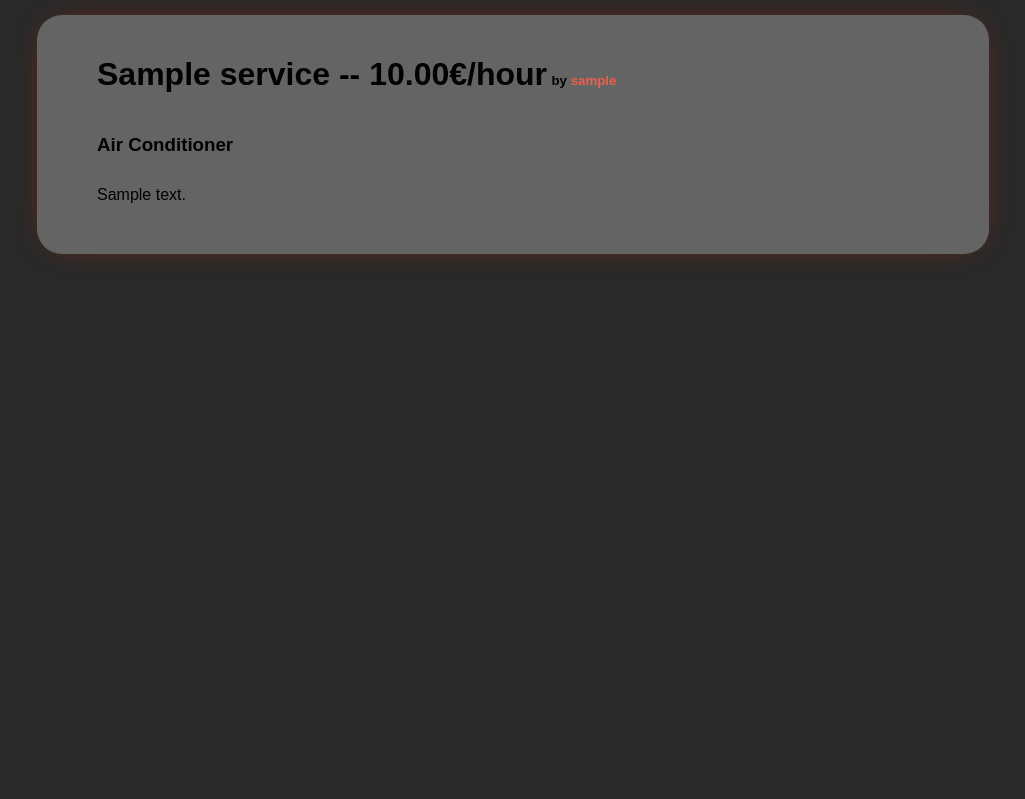
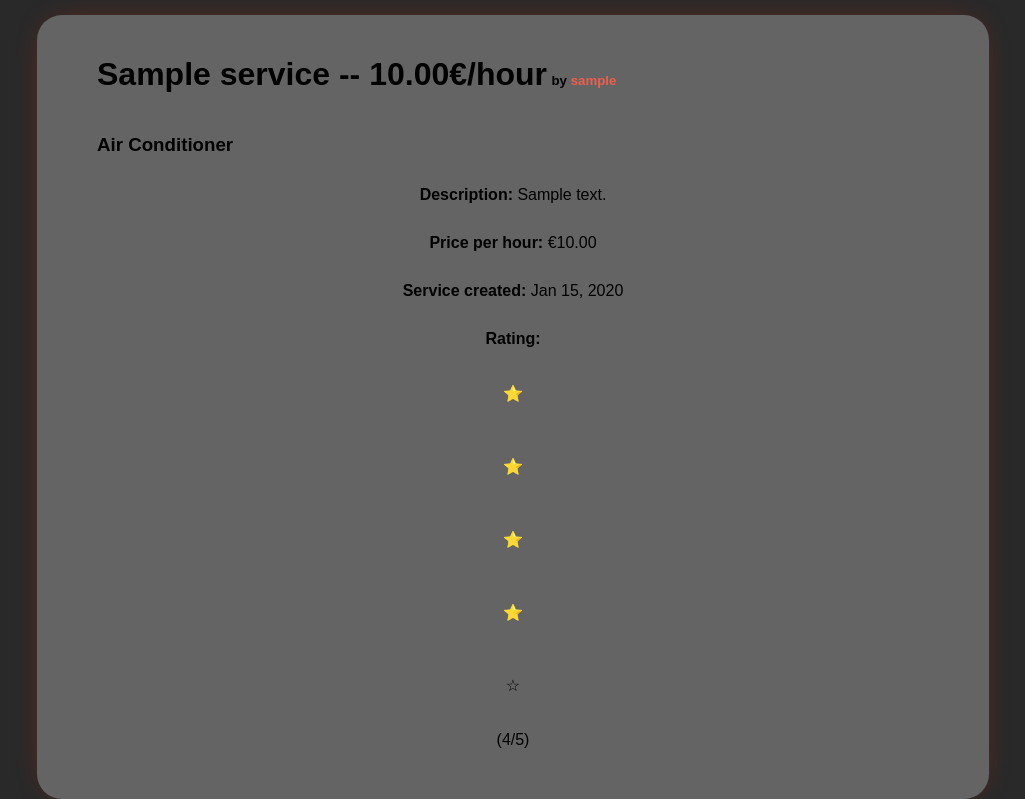
Before and after one commit to steodhiambo/netflix, a Django app: page /services/1 in a window 1280 px wide. Shown: the part 61-860 px from the top of the page, without its empty margins (127-1152 px from the left). Before the commit the page ends 320 px from the top, so only its background shows below. Run offline with Django 3.2, Linux system fonts and the light colour scheme; tables that the repository leaves empty hold one stand-in row (values such as "Sample post").

Commit message:
Fix service display: Add creation date to service detail page and fix date field

```diff
--- a/services/models.py
+++ b/services/models.py
@@ -28,7 +28,7 @@ class Service(models.Model):
     )
     field = models.CharField(max_length=30, blank=False,
                              null=False, choices=choices)
-    date = models.DateTimeField(auto_now=True, null=False)
+    date = models.DateTimeField(auto_now_add=True, null=False)
 
     def __str__(self):
         return self.name
--- a/services/templates/services/single_service.html
+++ b/services/templates/services/single_service.html
@@ -7,8 +7,24 @@
         <h1>{{service.name}} -- {{service.price_hour}}€/hour</h1>
         <h5>by <a href="/company/{{service.company.user}}">{{service.company.user}}</a></h5>
     </div>
-    <h3>{{service.field}}</h3>
-    <p style="text-align: left;">{{service.description}}</p>
+    <div class="service-details">
+        <h3>{{service.field}}</h3>
+        <p><strong>Description:</strong> {{service.description}}</p>
+        <p><strong>Price per hour:</strong> €{{service.price_hour}}</p>
+        <p><strong>Service created:</strong> {{ service.date|date:"M d, Y" }}</p>
+        {% if service.rating > 0 %}
+            <p><strong>Rating:</strong>
+                {% for i in "12345" %}
+                    {% if forloop.counter <= service.rating %}
+                        ⭐
+                    {% else %}
+                        ☆
+                    {% endif %}
+                {% endfor %}
+                ({{ service.rating }}/5)
+            </p>
+        {% endif %}
+    </div>
     {% if request.user.is_customer %}
         <a href="/services/{{service.id}}/request_service/" class="like_button">Request Service</a>
     {% endif %}
```
Also changed, not shown: services/migrations/0005_auto_20250710_1315.py (added).
